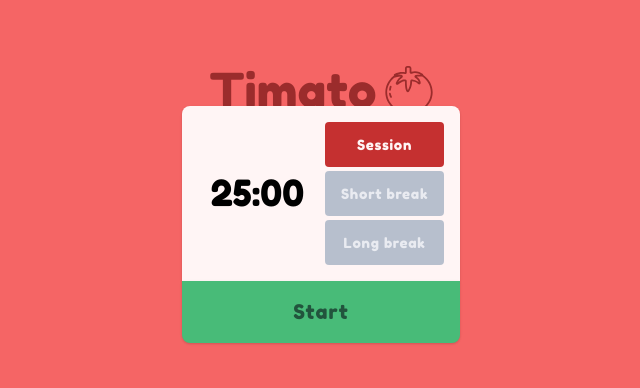
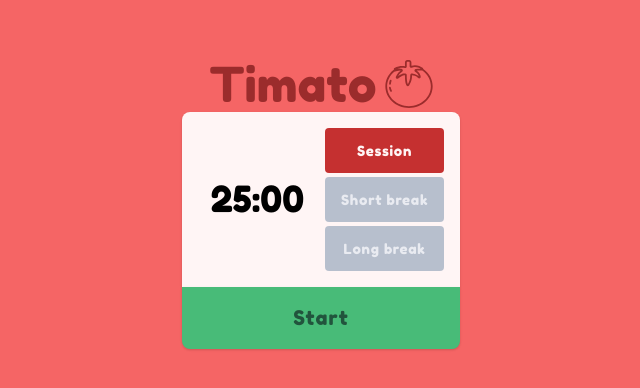
Before and after one commit to webermarci/timato, a Svelte app: page / in a window 1280 px wide. Shown: the part 202-590 px from the top of the page, without its empty margins (319-959 px from the left). Built offline with nearby package versions, Linux system fonts and the light colour scheme.

Commit message:
Yarn upgrade and adjust title

```diff
--- a/src/App.svelte
+++ b/src/App.svelte
@@ -88,7 +88,7 @@
 <main class="md:flex md:justify-center md:items-center md:h-screen">
   <div class="h-screen md:h-auto max-w-md p-5 flex flex-col justify-center">
     <h1
-      class="flex justify-center items-center text-5xl text-red-800 text-center -mb-5">
+      class="flex justify-center items-center text-5xl text-red-800 text-center -mb-2">
       Timato
       <TomatoSvg />
     </h1>
```
Also changed, not shown: 1 other file (tests, documents, lock files or other folders).
